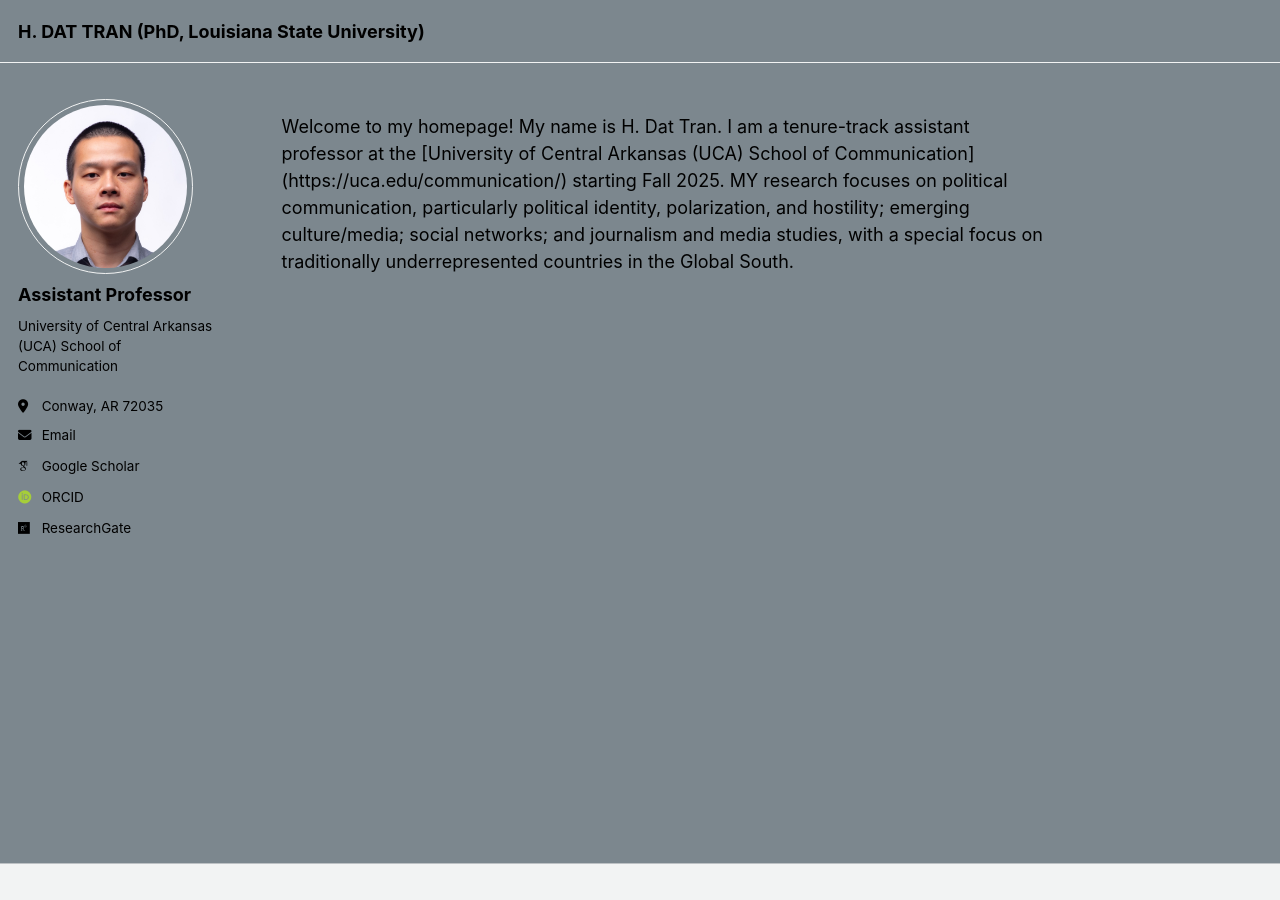
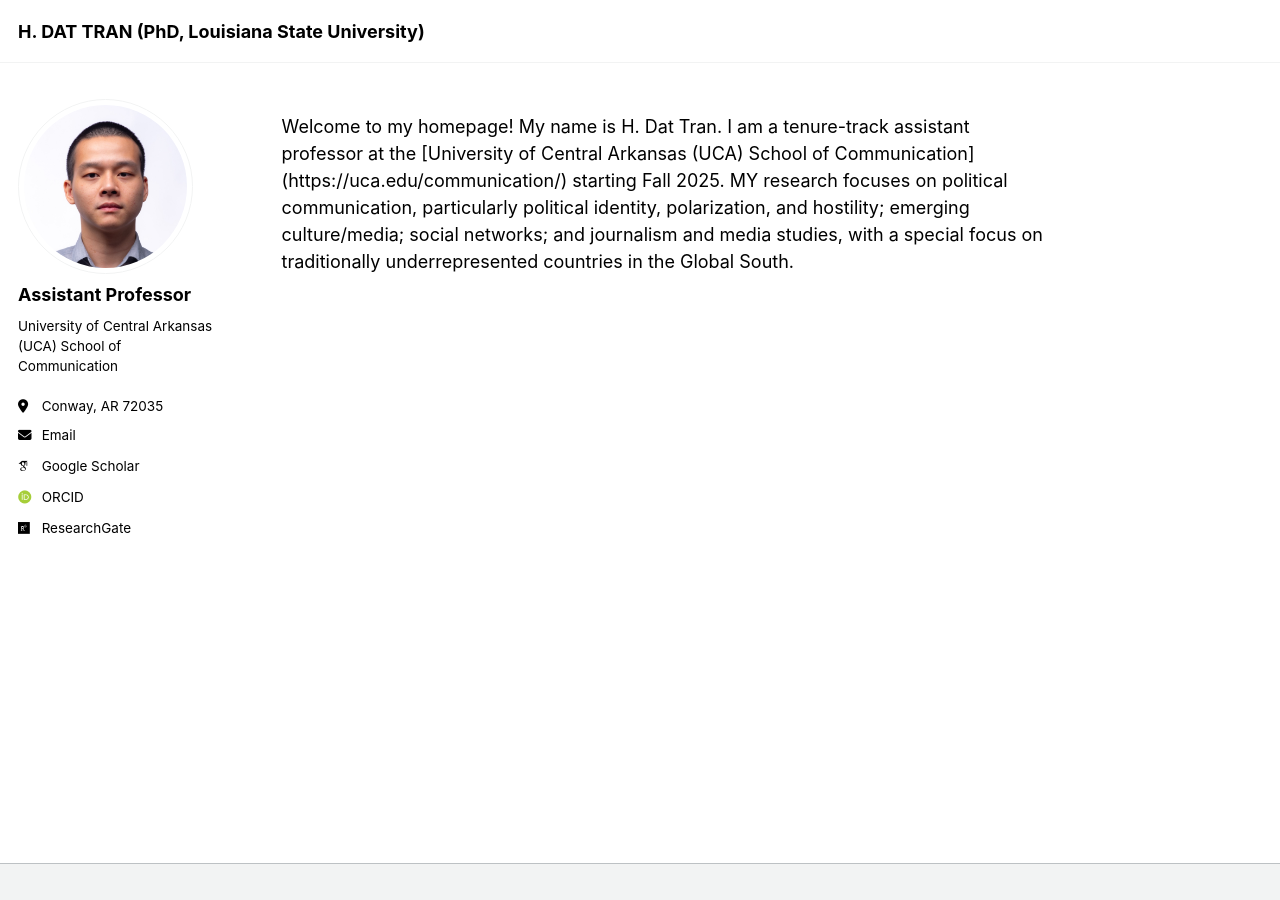
Before and after one commit to hdattran/hdattran.github.io, a Jekyll site: the page built from _pages/about.md, in a window 1280 px wide. Built offline with Jekyll 4.4.1, drawn with Linux system fonts in a browser that asks for light colours; some web fonts are replaced.

Commit message:
Update _default.scss

```diff
--- a/_sass/theme/_default.scss
+++ b/_sass/theme/_default.scss
@@ -29,7 +29,7 @@ $sidebar-screen-min-width   : 1024px;
 /* Default light theme for the site */
 :root {
     --global-base-color                 : #{$gray};
-    --global-bg-color                   : #7C878E;
+    --global-bg-color                   : #ffffff;
     --global-footer-bg-color            : #f2f3f3;
     --global-border-color               : #{$lighter-gray};
     --global-dark-border-color          : #bdc1c4;
```
